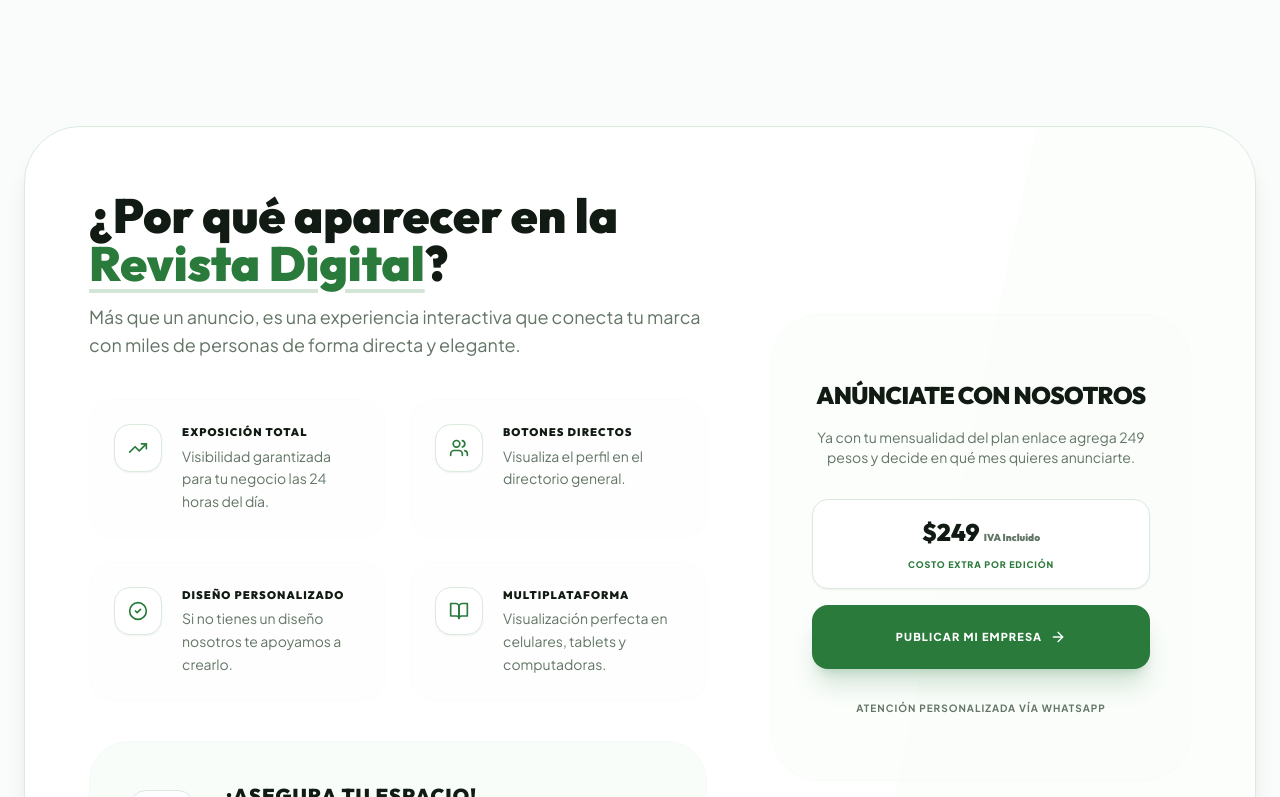
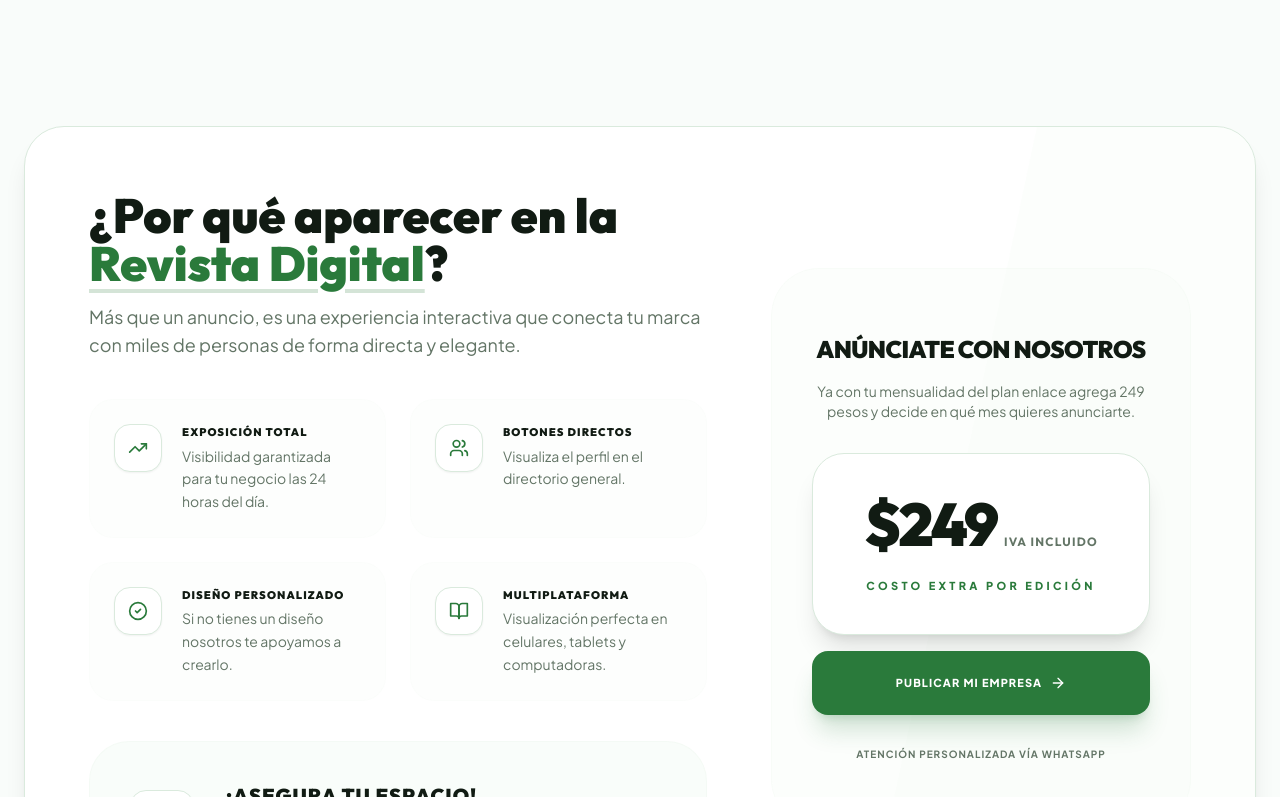
Before and after one commit to mrojasdg/enlace-san-juan, a Next.js app: page /revista in a window 1280 px wide. Shown: the part 703-1500 px from the top of the page. Built offline with nearby package versions, Linux system fonts and the light colour scheme; no server answers; the database is empty.

Commit message:
Actualizacion visual revista e index

```diff
--- a/app/(public)/revista/page.tsx
+++ b/app/(public)/revista/page.tsx
@@ -115,7 +115,7 @@ export default async function RevistasPage() {
                   target="_blank"
                   className="group flex flex-col"
                 >
-                  <div className="relative w-full aspect-[9/16] bg-white rounded-[2rem] overflow-hidden border border-border shadow-lg transition-all duration-500 group-hover:-translate-y-3 group-hover:shadow-2xl group-hover:shadow-green/10 group-hover:border-green-pale">
+                  <div className="relative w-full aspect-[9/16] bg-white rounded-3xl overflow-hidden border border-border shadow-sm transition-all duration-500 group-hover:-translate-y-3 group-hover:shadow-2xl group-hover:shadow-green/10 group-hover:border-green-pale">
                     {mag.cover ? (
                       <img
                         src={mag.cover}
@@ -164,8 +164,8 @@ export default async function RevistasPage() {
         </div>
 
         {/* Sección de Beneficios & Call to Action */}
-        <div className="container mx-auto px-6 max-w-7xl">
-          <div className="bg-white rounded-[3.5rem] border border-border p-8 md:p-16 relative overflow-hidden shadow-xl">
+        <div className="container mx-auto px-6 max-w-7xl mb-32">
+          <div className="bg-white rounded-[2.5rem] border border-border p-8 md:p-16 relative overflow-hidden shadow-xl">
             {/* Background Decor */}
             <div className="absolute top-0 right-0 w-1/2 h-full bg-green-xpale opacity-30 select-none pointer-events-none -skew-x-12 translate-x-1/2"></div>
 
@@ -261,14 +261,14 @@ export default async function RevistasPage() {
                   </p>
                 </div>
                 <div className="space-y-4">
-                  <div className="p-4 bg-white rounded-2xl border border-border shadow-sm">
-                    <p className="text-2xl font-black text-ink font-outfit">
+                  <div className="p-10 bg-white rounded-[2rem] border border-border shadow-xl hover:shadow-2xl transition-all duration-300">
+                    <p className="text-5xl md:text-6xl font-black text-ink font-outfit tracking-tighter">
                       $249{' '}
-                      <span className="text-[10px] text-muted">
+                      <span className="text-[12px] text-muted block md:inline mt-2 md:mt-0 font-bold uppercase tracking-widest">
                         IVA Incluido
                       </span>
                     </p>
-                    <p className="text-[9px] font-black text-green uppercase tracking-widest mt-1">
+                    <p className="text-[11px] font-black text-green uppercase tracking-[0.3em] mt-6">
                       Costo extra por edición
                     </p>
                   </div>
--- a/components/home/RevistaSection.tsx
+++ b/components/home/RevistaSection.tsx
@@ -60,46 +60,40 @@ export const RevistaSection = () => {
             ))}
           </ul>
 
-          <div className="flex flex-col sm:flex-row gap-4">
+          <div className="flex flex-row gap-2 md:gap-4">
             <Link
               href="https://wa.me/524273232026?text=Me+interesa+la+revista"
               target="_blank"
-              className="flex-1"
+              className="flex-[2]"
             >
               <Button
                 size="lg"
-                className="w-full text-white bg-green-mid hover:bg-green shadow-lg"
+                className="w-full text-white bg-green-mid hover:bg-green shadow-lg text-[10px] md:text-base px-2 uppercase font-black tracking-tighter sm:tracking-normal"
               >
                 Quiero aparecer en la revista
               </Button>
             </Link>
-            <Link href="/revista/ultima-edicion" className="flex-1">
+            <Link href="/revista" className="flex-1">
               <Button
                 variant="outline"
                 size="lg"
-                className="w-full text-green-dark border-green-dark bg-transparent"
+                className="w-full text-green-dark border-green-dark bg-white text-[10px] md:text-base px-2 font-black uppercase tracking-tighter sm:tracking-normal"
               >
-                Ver última edición
+                Ver revista
               </Button>
             </Link>
           </div>
         </div>
 
-        {/* Right: Mockup Image */}
-        <div className="relative group cursor-pointer">
-          <div className="absolute top-1/2 left-1/2 -translate-x-1/2 -translate-y-1/2 w-[120%] h-[120%] bg-green/10 rounded-full blur-[100px] pointer-events-none" />
-          <div className="bg-white border-8 border-ink rounded-[3rem] overflow-hidden shadow-2xl relative z-10 aspect-[9/18.5] md:aspect-auto md:w-full md:h-[600px]">
-            {/* Mockup content mockup */}
-            <div className="w-full h-full bg-gray-100 flex items-center justify-center text-muted font-bold animate-pulse text-sm text-center px-8 uppercase space-y-4 flex-col">
-              <BookOpen size={64} className="mb-4 text-green/20" />
-              <span>Espacio para vista previa de la revista</span>
-              <span className="text-[10px] lowercase normal-case opacity-50 font-normal">
-                Sube una imagen o mockup del PDF interactivo
-              </span>
-            </div>
-          </div>
-
-
+        {/* Right: Actual Image */}
+        <div className="relative group rounded-[2rem] md:rounded-[3rem] overflow-hidden shadow-2xl transition-all duration-700 hover:shadow-green/20">
+          <Image
+            src="/revistaindex.jpg"
+            alt="Revista Enlace"
+            width={600}
+            height={850}
+            className="w-full h-auto object-cover transform group-hover:scale-105 transition-transform duration-1000"
+          />
         </div>
       </div>
     </section>
```
Also changed, not shown: public/revistaindex.jpg (added).
